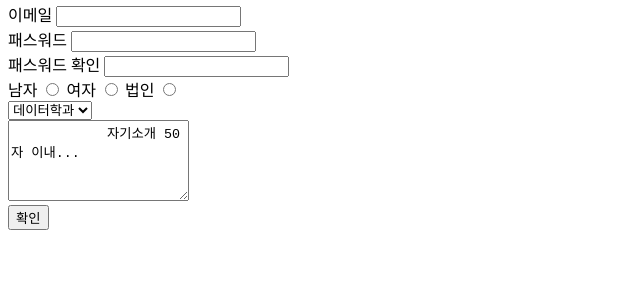
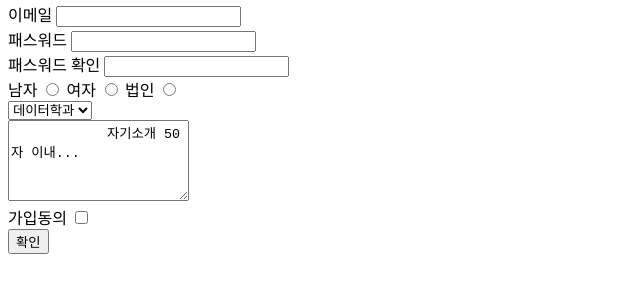
Before and after one commit to infohojin/poly_data_html_2023, a plain HTML site: page login/regist.html in a window 1280 px wide. Shown: the part 87-380 px from the top of the page, without its empty margins (0-640 px from the left). Drawn offline with Linux system fonts and the light colour scheme.

Commit message:
checkbox

```diff
--- a/login/regist.html
+++ b/login/regist.html
@@ -50,6 +50,9 @@
             자기소개 50자 이내...
         </textarea>
 
+        <br/>
+        <label for="agree">가입동의</label>
+        <input type="checkbox" id="agree">
 
         <br/>
         <input type="button" value="확인" />
```
